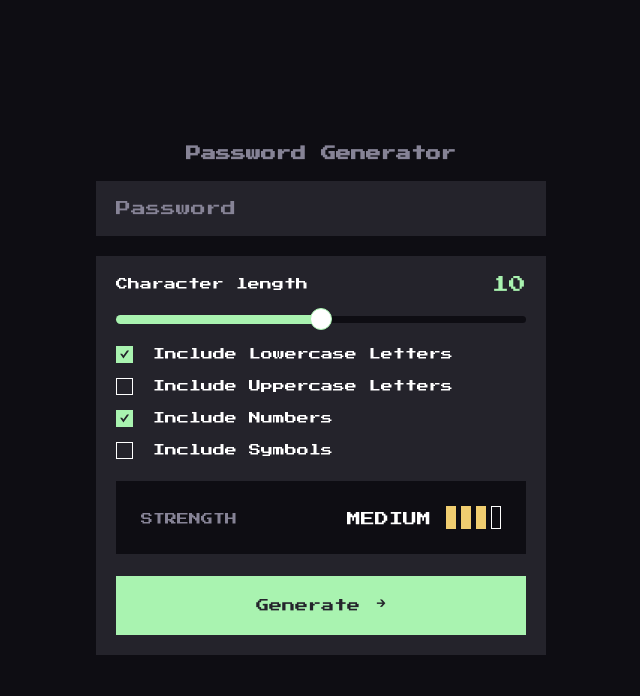
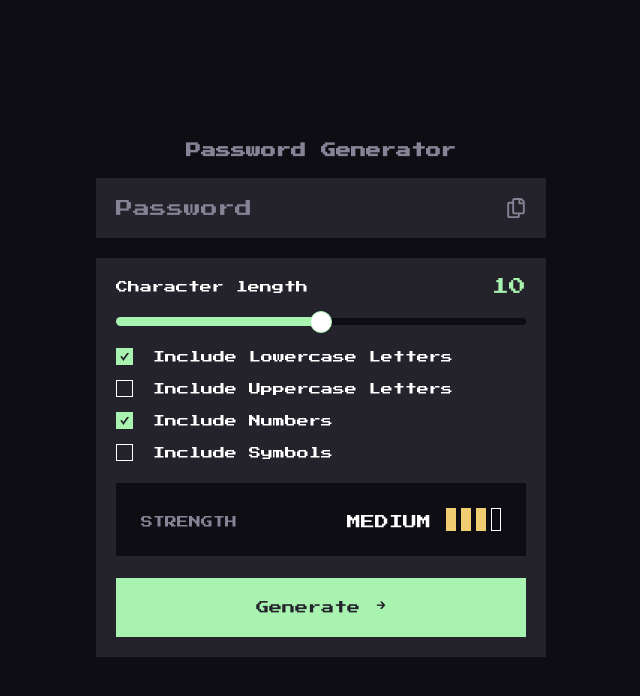
Before and after one commit to S0R3X/password-generator, a React (Vite) app: page / in a window 1280 px wide. Shown: the top 696 px of the page, without its empty margins (319-959 px from the left). Built offline with nearby package versions, Linux system fonts and the light colour scheme.

Commit message:
feat: implement all functionality

```diff
--- a/package.json
+++ b/package.json
@@ -13,6 +13,7 @@
     "@reduxjs/toolkit": "^1.9.5",
     "react": "^18.2.0",
     "react-dom": "^18.2.0",
+    "react-icons": "^4.8.0",
     "react-redux": "^8.0.5",
     "sass": "^1.62.1"
   },
--- a/src/components/ButtonGenerate/ButtonGenerate.tsx
+++ b/src/components/ButtonGenerate/ButtonGenerate.tsx
@@ -1,19 +1,44 @@
+import { useEffect } from "react";
 import { passwordGeneration } from "../../helpers/passwordGeneration";
-import { useAppSelector } from "../../hooks/redux";
+import { useAppDispatch, useAppSelector } from "../../hooks/redux";
 import { DefaultButton } from "../UI/DefaultButton/DefaultButton";
+import {
+  setPassword,
+  checkCurrectGeneration,
+} from "../../store/reducers/passwordGenerationSlice";
 import styles from "./ButtonGenerate.module.scss";
 
 export const ButtonGenerate = () => {
+  const dispatch = useAppDispatch();
   const { characterLength, includes: passwordIncludes } = useAppSelector(
     (state) => state.passwordSettings
   );
+  const isCurrectGeneration = useAppSelector(
+    (state) => state.passwordGeneration.isCurrectGeneration
+  );
+  const { passwordSettings } = useAppSelector((state) => state);
+
+  useEffect(() => {
+    dispatch(checkCurrectGeneration(passwordSettings));
+    // eslint-disable-next-line react-hooks/exhaustive-deps
+  }, [
+    passwordSettings.includes.upperCaseLetters,
+    passwordSettings.includes.lowerCaseLetters,
+    passwordSettings.includes.numbers,
+    passwordSettings.includes.symbols,
+    passwordSettings.characterLength,
+  ]);
 
   const handleGenerateClick = (): void => {
     const password = passwordGeneration(characterLength, passwordIncludes);
+    dispatch(setPassword(password));
   };
 
   return (
-    <DefaultButton onClick={handleGenerateClick}>
+    <DefaultButton
+      onClick={handleGenerateClick}
+      disabled={!isCurrectGeneration}
+    >
       <div className={styles.container}>
         Generate
         <span className={styles.arrow}>🡲</span>
--- a/src/components/Password/Password.module.scss
+++ b/src/components/Password/Password.module.scss
@@ -2,5 +2,63 @@
 @import "../../styles/mixin.scss";
 
 .generated-password {
-  @include item-app($color: $grey, $font-size: 1.5rem);
+  position: relative;
 }
+
+.container {
+  @include item-app($color: $grey, $font-size: 1.7rem);
+  display: flex;
+  justify-content: space-between;
+  align-items: center;
+  position: relative;
+  z-index: 1;
+}
+
+.password-active {
+  color: $white;
+}
+
+.icon {
+  font-size: 2rem;
+  cursor: pointer;
+}
+
+.icon-copy {
+  color: $white !important;
+  transform: scale(110%);
+}
+
+.icon-active {
+  color: $primary;
+  transition: 0.2s;
+  backface-visibility: hidden;
+
+  &:hover {
+    color: $white;
+    transform: scale(110%);
+  }
+}
+
+.text-copy {
+  background: $bg-dark-light;
+  padding: 1rem;
+  position: absolute;
+  z-index: 0;
+  top: 1.5rem;
+  right: 0;
+  font-size: 1rem;
+  color: $white;
+  transform: rotate(90deg);
+  animation: moveRight 0.3s;
+  animation-fill-mode: forwards;
+}
+
+@keyframes moveRight {
+  0% {
+    transform: translateX(0) rotate(90deg);
+  }
+
+  100% {
+    transform: translateX(4rem) rotate(90deg);
+  }
+}
--- a/src/components/Password/Password.tsx
+++ b/src/components/Password/Password.tsx
@@ -1,5 +1,37 @@
+import { useEffect, useState } from "react";
+import { useAppSelector } from "../../hooks/redux";
 import styles from "./Password.module.scss";
+import { FaRegCopy } from "react-icons/fa";
 
 export const Password = (): JSX.Element => {
-  return <section className={styles["generated-password"]}>Password</section>;
+  const password = useAppSelector((state) => state.passwordGeneration.password);
+  const [isCopy, setIsCopy] = useState<boolean>(false);
+  useEffect(() => {
+    setIsCopy(false);
+  }, [password]);
+
+  const handleCopyClick = (): void => {
+    if (password !== undefined) {
+      navigator.clipboard.writeText(password);
+      setIsCopy(true);
+    }
+  };
+  return (
+    <section className={styles["generated-password"]}>
+      <div className={styles.container}>
+        <span className={`${password && styles["password-active"]}`}>
+          {password ? password : "Password"}
+        </span>
+        <FaRegCopy
+          onClick={handleCopyClick}
+          className={[
+            styles.icon,
+            `${password && styles["icon-active"]}`,
+            `${isCopy && styles["icon-copy"]}`,
+          ].join(" ")}
+        />
+      </div>
+      {isCopy && <div className={styles["text-copy"]}>Copy</div>}
+    </section>
+  );
 };
--- a/src/components/PasswordStrength/PasswordStrength.tsx
+++ b/src/components/PasswordStrength/PasswordStrength.tsx
@@ -8,26 +8,19 @@ export const PasswordStrength = (): JSX.Element => {
   const { strengthIndicators, strengthValue } = useAppSelector(
     (state) => state.passwordStrength
   );
-
-  const { characterLength, includes: passwordIncludes } = useAppSelector(
-    (state) => state.passwordSettings
-  );
-
+  const { passwordSettings } = useAppSelector((state) => state);
   const dispatch = useAppDispatch();
 
   useEffect(() => {
-    const passwordStrength = setPasswordStrength(
-      characterLength,
-      passwordIncludes
-    );
+    const passwordStrength = setPasswordStrength(passwordSettings);
     dispatch(changeStrengValue(passwordStrength));
     // eslint-disable-next-line react-hooks/exhaustive-deps
   }, [
-    passwordIncludes.upperCaseLetters,
-    passwordIncludes.lowerCaseLetters,
-    passwordIncludes.numbers,
-    passwordIncludes.symbols,
-    characterLength,
+    passwordSettings.includes.upperCaseLetters,
+    passwordSettings.includes.lowerCaseLetters,
+    passwordSettings.includes.numbers,
+    passwordSettings.includes.symbols,
+    passwordSettings.characterLength,
   ]);
 
   return (
--- a/src/helpers/setPasswordStrength.ts
+++ b/src/helpers/setPasswordStrength.ts
@@ -1,12 +1,12 @@
-import { PasswordIncludes } from "../interfaces/PasswordIncludes";
+import { PasswordSettingsState } from "../interfaces/PasswordSettingsState";
 import { PasswordStregthValueType } from "../types/passwordStrength";
 
 export const setPasswordStrength = (
-  characterLength: number,
-  passwordIncludes: PasswordIncludes
+  passwordSettings: PasswordSettingsState,
 ): PasswordStregthValueType => {
+  const { characterLength, includes } = passwordSettings;
   let countIncludes = 0;
-  for (const value of Object.values(passwordIncludes)) {
+  for (const value of Object.values(includes)) {
     if (value) countIncludes++;
   }
   if (!characterLength || !countIncludes) {
--- /dev/null
+++ b/src/interfaces/PasswordGenerationState.ts
@@ -0,0 +1,4 @@
+export interface PasswordGenerationState {
+  password: string | undefined;
+  isCurrectGeneration: boolean;
+}
--- a/src/store/index.ts
+++ b/src/store/index.ts
@@ -1,11 +1,13 @@
 import { configureStore } from "@reduxjs/toolkit";
 import passwordSettingsReducer from "./reducers/passwordSettingsSlice";
 import passwordStrengthSlice from "./reducers/passwordStrengthSlice";
+import passwordGenerationSlice from "./reducers/passwordGenerationSlice";
 
 const store = configureStore({
   reducer: {
     passwordSettings: passwordSettingsReducer,
     passwordStrength: passwordStrengthSlice,
+    passwordGeneration: passwordGenerationSlice,
   },
 });
 
--- /dev/null
+++ b/src/store/reducers/passwordGenerationSlice.ts
@@ -0,0 +1,36 @@
+import { PayloadAction, createSlice } from "@reduxjs/toolkit";
+import { PasswordGenerationState } from "../../interfaces/PasswordGenerationState";
+import { PasswordSettingsState } from "../../interfaces/PasswordSettingsState";
+
+const initialState: PasswordGenerationState = {
+  password: undefined,
+  isCurrectGeneration: true,
+};
+
+const passwordGenerationSlice = createSlice({
+  name: "passwordGeneration",
+  initialState,
+  reducers: {
+    setPassword(state, action: PayloadAction<string | undefined>) {
+      state.password = action.payload;
+    },
+    checkCurrectGeneration(
+      state,
+      action: PayloadAction<PasswordSettingsState>
+    ) {
+      const { characterLength, includes } = action.payload;
+      let countIncludes = 0;
+      for (const value of Object.values(includes)) {
+        if (value) countIncludes++;
+      }
+      if (characterLength && countIncludes) {
+        state.isCurrectGeneration = true;
+      } else state.isCurrectGeneration = false;
+    },
+  },
+});
+
+export const { setPassword, checkCurrectGeneration } =
+  passwordGenerationSlice.actions;
+
+export default passwordGenerationSlice.reducer;
```
Also changed, not shown: 1 other file (tests, documents, lock files or other folders).
